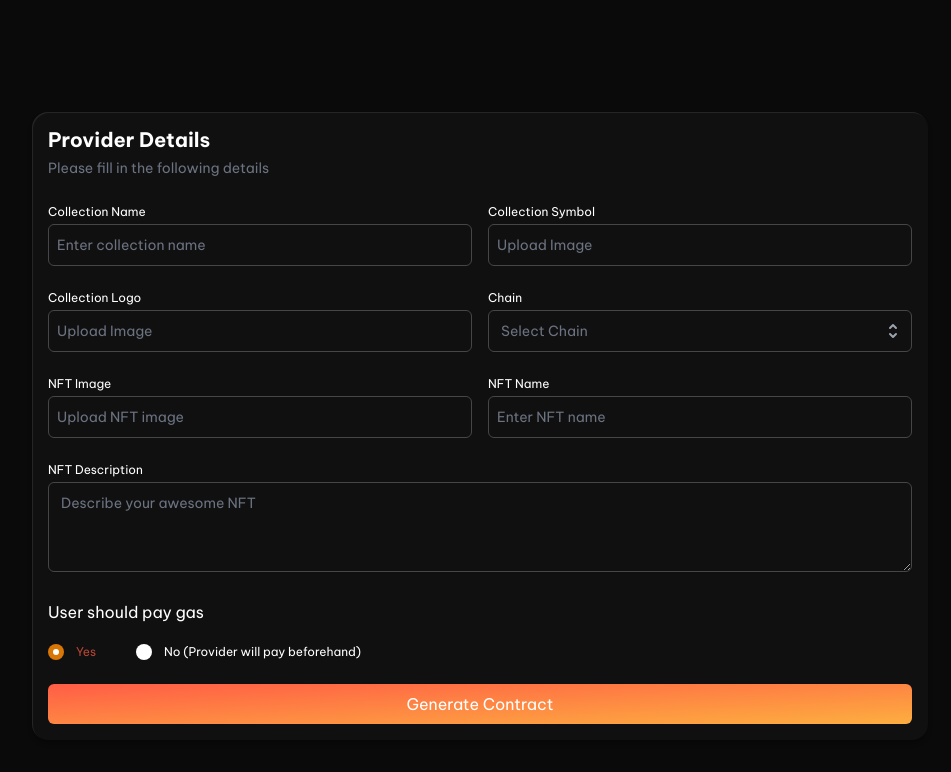
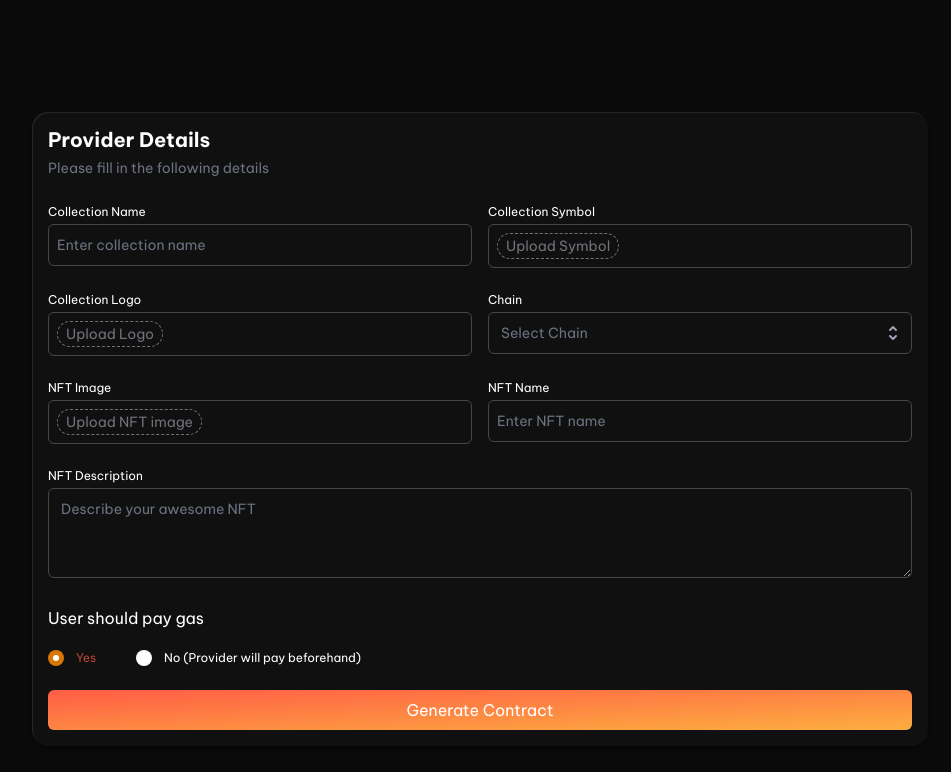
Before and after one commit to glitch-afk/dashboard, a Next.js app: page /nft in a window 1280 px wide. Shown: the top 772 px of the page, without its empty margins (160-1111 px from the left). Built offline with nearby package versions, Linux system fonts and the light colour scheme.

Commit message:
feat(input component): image input support added

```diff
--- a/src/app/(details)/nft/page.tsx
+++ b/src/app/(details)/nft/page.tsx
@@ -28,18 +28,18 @@ const nftDetails = () => {
           <div className="sm:col-span-3">
             <Input
               name="collectionSymbol"
-              type="text"
+              type="file"
               label="Collection Symbol"
-              placeholder="Upload Image"
+              placeholder="Upload Symbol"
             />
           </div>
 
           <div className="sm:col-span-3">
             <Input
               name="collectionLogo"
-              type="text"
+              type="file"
               label="Collection Logo"
-              placeholder="Upload Image"
+              placeholder="Upload Logo"
             />
           </div>
 
@@ -54,7 +54,7 @@ const nftDetails = () => {
           <div className="sm:col-span-3">
             <Input
               name="nftImage"
-              type="text"
+              type="file"
               label="NFT Image"
               placeholder="Upload NFT image"
             />
--- a/src/app/(details)/user/page.tsx
+++ b/src/app/(details)/user/page.tsx
@@ -14,6 +14,7 @@ const userDetails = () => {
           Please fill in the following details
         </p>
       </div>
+
       <div className="mt-6 grid grid-cols-1 gap-y-6 gap-x-4 sm:grid-cols-6">
         <div className="sm:col-span-3">
           <Input
@@ -45,9 +46,9 @@ const userDetails = () => {
         <div className="sm:col-span-3">
           <Input
             name="image"
-            type="text"
+            placeholder="Upload Image"
+            type="file"
             label="Upload Image"
-            placeholder="Upload Image"
           />
         </div>
 
--- a/src/components/shared/Input.tsx
+++ b/src/components/shared/Input.tsx
@@ -1,4 +1,6 @@
-import React from 'react';
+'use client';
+
+import React, { useState } from 'react';
 
 interface InputProps {
   type: string;
@@ -20,6 +22,8 @@ const Input = ({
   label,
   ...props
 }: InputProps) => {
+  const [file, setFile] = useState(placeholder);
+
   return (
     <div>
       {label && (
@@ -28,6 +32,25 @@ const Input = ({
         </label>
       )}
       <div className="mt-1">
+        {type === 'file' ? (
+          <div className="border p-2 rounded-md focus:outline-none block w-full bg-transparent text-sm">
+            <div className="flex text-sm text-gray-600">
+              <label
+                htmlFor="file-upload"
+                className="rounded-full relative cursor-pointer bg-transparent font-medium text-zinc-500 focus-within:outline-none border border-zinc-500 border-dashed px-2"
+              >
+                <span className="truncate">{file}</span>
+                <input
+                  name={name}
+                  type="file"
+                  className="sr-only"
+                  // @ts-ignore
+                  onChange={(e) => setFile(e.target.files[0].name)}
+                />
+              </label>
+            </div>
+          </div>
+        ) : (
           <input
             type={type}
             name={name}
@@ -37,6 +60,7 @@ const Input = ({
             disabled={disabled}
             {...props}
           />
+        )}
       </div>
       {validationMsg && (
         <p className="mt-2 text-sm text-gray-500">
```
Lines whose indentation alone changed are shown as unchanged.
